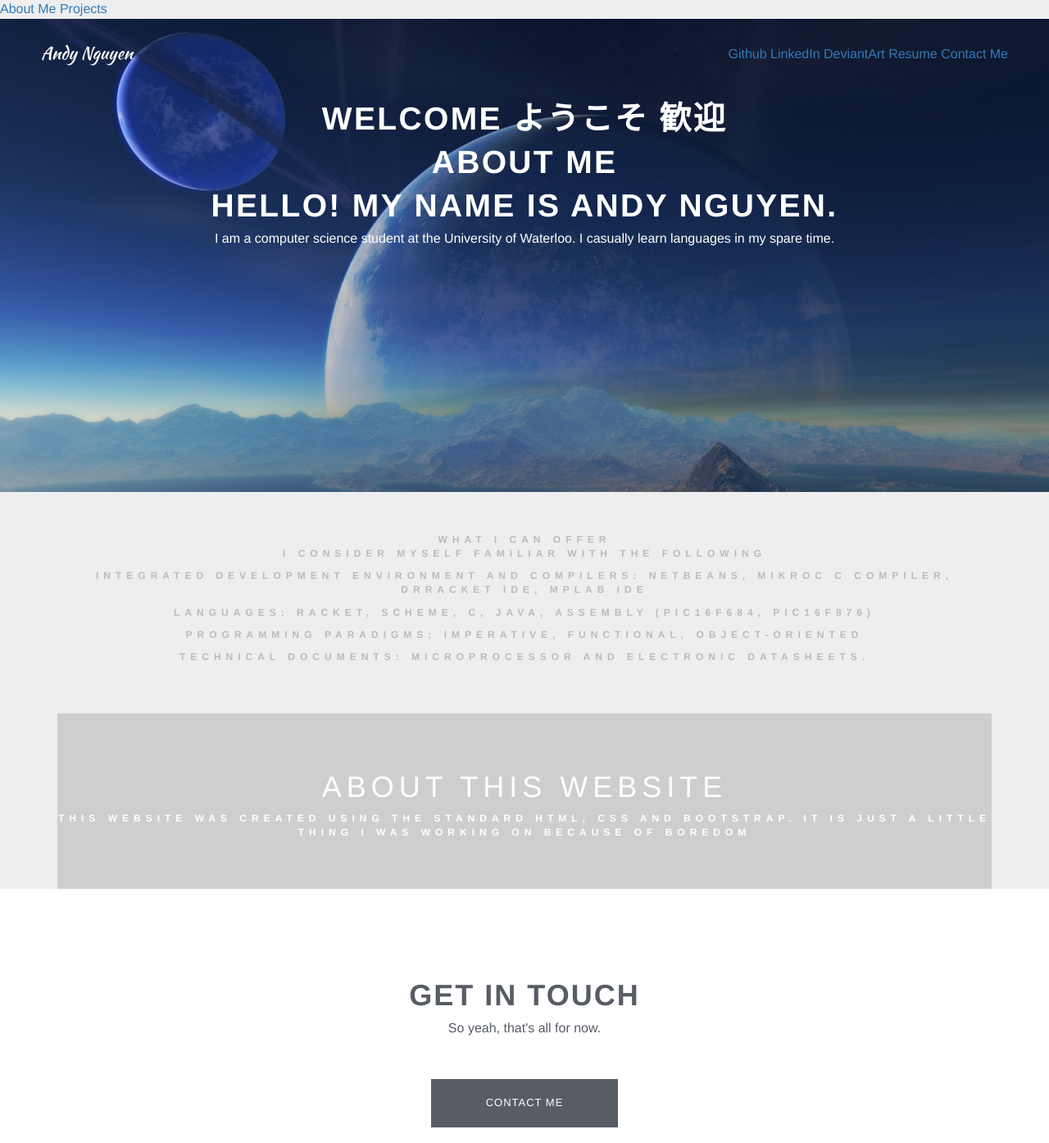
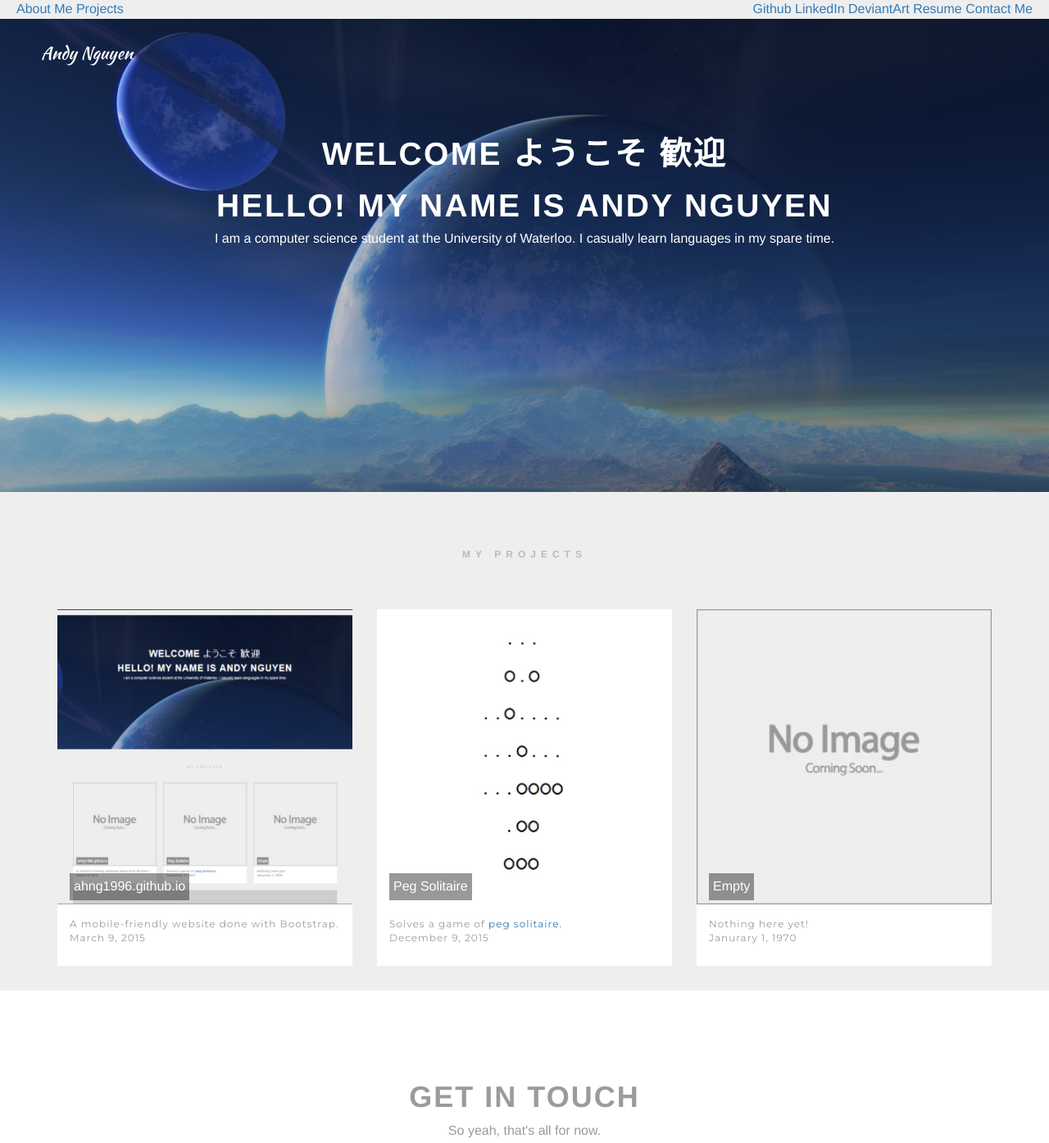
Before and after one commit to Andy-H-Nguyen/old-personal-website, a plain HTML site: page index.html in a window 1280 px wide. Shown: the top 1394 px of the page at 82% size. Drawn offline with nearby package versions, Linux system fonts and the light colour scheme.

Commit message:
added projects

```diff
--- a/css/style.scss
+++ b/css/style.scss
@@ -12,10 +12,12 @@ $grey: #585c65;
 $mediumgrey: #9b9b9b;
 $lightgrey: #eeeeee;
 $blue: #3466a1;
-
+$lightgreen: #33ff00;
 $padding: 10px;
 $margin: 10px;
-
+$screen-sm:768px;
+$screen-md:992px;
+$screen-lg:1200px;
 * {
     position: relative;
     box-sizing: border-box;
@@ -28,11 +30,20 @@ body {
 
 
 header {
+	background: #3300CC;
     max-height: 600px;
     height: 600px;
     overflow: hidden;
 .nav {
     background: $lightgrey;
+	.jump-to {
+	text-align: left;
+	left: 20px;
+		}
+	.social {
+	text-align: right;
+	right: 20px;
+		}
 }
 img {
     position: fixed;
@@ -41,7 +52,7 @@ img {
     margin-left: -600px;
     width: 1200px;
 
-    @media screen {
+    @media screen and (min-width: $screen-lg){
         top: auto;
         left: auto;
         margin: 0;
@@ -62,23 +73,9 @@ img {
         width: 100%;
         text-align: center;
 
-        @media screen {
+        @media screen and (min-width: $screen-lg) {
             bottom: 50%;
         }
-    }
-
-.social {
-        position: absolute;
-        top: 55px;
-        right: 50px;
-        overflow: hidden;
-		color: $white;
-		}
-
-      h1, h2 {
-        width: 100%;
-        color: $white;
-        margin: 0;
     }
 
 h1 {
@@ -91,7 +88,7 @@ h1 {
         span {
             display: block;
 
-            @media screen {
+            @media screen and (min-width: $screen-md) {
                 display: inline;
             }
         }
@@ -102,7 +99,7 @@ h1 {
         width: 70%;
         margin: 0 auto;
 
-        @media screen {
+        @media screen and (min-width: $screen-lg){
             width: 100%;
             margin: 0;
         }
@@ -115,6 +112,7 @@ h1 {
 }
 
 .skills-content {
+    h3 {
         text-transform: uppercase;
         letter-spacing: 0.5em;
         font-size: 12px;
@@ -122,7 +120,39 @@ h1 {
         text-align: center;
         padding: $padding*5 0;
         color: darken($lightgrey, 20%);
- }
+    }
+}
+
+.photo-box {
+        margin: 0 0 $margin*3 0;
+        .image-wrap {
+            img {
+                width: 100%;
+            }
+
+            .likes {
+                position: absolute;
+                bottom: 5px;
+                left: 15px;
+                padding: $padding/2;
+                background: $black;
+                background: rgba($black, 0.4);
+                color: $white;
+            }
+        }
+        .description {
+            font-family: $sub-font;
+            font-size: 12px;
+            background: $white;
+            color: $mediumgrey;
+            letter-spacing: 1px;
+            padding: $padding*1.5;
+            height: 75px;
+            overflow: hidden;
+            white-space: nowrap;
+            text-overflow: ellipsis;
+        }
+    }
 
 .fancy-font {
     font-family: $fancy-font;
@@ -145,11 +175,10 @@ h1 {
 
 footer {
     background: $white;
-	color: $grey;
     padding: $padding*3 0;
     text-align: center;
 
-    @media screen {
+    @media screen and (min-width: $screen-lg) {
         padding: $padding*10 0;
     }
 
@@ -159,12 +188,13 @@ footer {
         font-weight: 700;
         text-transform: uppercase;
         letter-spacing: 2px;
+		color: $mediumgrey;
     }
 
     .about-text {
         padding: 0 $padding*3;
-
-        @media screen {
+		color: $mediumgrey;
+        @media screen and (min-width: $screen-lg) {
             width: 650px;
             margin: 0 auto;
         }
@@ -182,11 +212,11 @@ footer {
         text-decoration: none;
         text-transform: uppercase;
 
-        @media screen {
+        @media screen and (min-width: $screen-md) {
             width: 60%;
         }
 
-        @media screen {
+        @media screen and (min-width: $screen-lg) {
             width: 20%;
             margin-top: $margin*5;
         }
@@ -198,9 +228,9 @@ footer {
 }
 
 .footer-bottom {
-    background: $lightgrey;
+    background: $white;
     padding: $padding $padding*6;
-    border-top: 2px solid $lightgrey;
+    border-top: 4px solid $lightgrey;
     letter-spacing: 2px;
     text-align: center;
     color: $mediumgrey;
--- a/index.html
+++ b/index.html
@@ -2,77 +2,138 @@
 <html>
 <head>
   <meta charset="utf-8">
-    <meta http-equiv="X-UA-Compatible" content="IE=edge">
+  <meta content="IE=edge" http-equiv="X-UA-Compatible">
+
   <title>Andy Nguyen</title>
-    <meta name="viewport" content="width=device-width,user-scalable=no">    <link href='http://fonts.googleapis.com/css?family=Lato:400,700|Kaushan+Script|Montserrat' rel='stylesheet' type='text/css'>
-    <link rel="stylesheet" type="text/css" href="css/style.css">
-    <script type="text/javascript" src="js/modernizr.js"></script>
+  <meta content="width=device-width,user-scalable=no" name="viewport">
+  <link href=
+  'http://fonts.googleapis.com/css?family=Lato:400,700|Kaushan+Script|Montserrat'
+  rel='stylesheet' type='text/css'>
+  <link href="css/style.css" rel="stylesheet" type="text/css">
+  <script src="js/modernizr.js" type="text/javascript"></script>
 </head>
+
+<body>
   <header>
     <img src="img/bg.jpg">
+
     <div class="name fancy-font">
       Andy Nguyen
     </div>
-	<div class="nav">
-	<a href="#about_me">About Me</a>
-	<a href="#skills">Projects</a>
+
+    <section class="nav">
+      <div class="row">
+        <div class="col-md-6">
+          <div class="jump-to">
+            <a href="#about_me">About Me</a> <a href="#projects">Projects</a>
           </div>
-      <div class="titles">
-	  <h1>Welcome ようこそ 歓迎</h1>
-	  <h1><a name="about_me"></a>About Me</h1>
-	  <h1>Hello! <span>My name is Andy Nguyen.</span></h1>
-	  <h2>I am a computer science student at the University of Waterloo. I casually learn languages in my spare time.</h2>
         </div>
+
+        <div class="col-md-6">
           <div class="social">
-	  <a href="https://github.com/ahng1996">Github</a>
-	  <a href="https://www.linkedin.com/profile/view?id=188086411&trk=hp-identity-name">LinkedIn</a>
-	  <a href="http://xebolg.deviantart.com/">DeviantArt</a>
-	  <a href="resume.pdf">Resume</a>
-	  <a href="mailto:andy.h.nguyen1996@gmail.com">Contact Me</a>
+            <a href="https://github.com/ahng1996">Github</a> <a href=
+            "https://www.linkedin.com/profile/view?id=188086411&trk=hp-identity-name">
+            LinkedIn</a> <a href="http://xebolg.deviantart.com/">DeviantArt</a>
+            <a href=
+            "https://onedrive.live.com/redir?resid=C35AAC5E4F694189!4762&authkey=!AHTULjs_0cSTMfI&ithint=file%2cdocx">
+            Resume</a> <a href="mailto:andy.h.nguyen1996@gmail.com">Contact
+            Me</a>
           </div>
-</header>
-<body>
-	  <section class="skills-wrap">
-	  <div class = "container">
-	  <div class = "skills-content"
-	  <h3><a name="skills"></a>What I can offer</h3>
-	  <p>I consider myself familiar with the following</p>
-
-	  <p>Integrated Development Environment and Compilers: NetBeans, MikroC C Compiler, DrRacket IDE, MPLAB IDE</p>
-
-	  <p>Languages: Racket, Scheme, C, Java, Assembly (PIC16F684, PIC16F876)</p>
-
-	  <p>Programming Paradigms: Imperative, Functional, Object-Oriented</p>
-
-	  <p>Technical Documents: microprocessor and electronic datasheets.</p>
         </div>
       </div>
     </section>
-	  <section class="about-site-wrap">
-	  <div class = "container">
-	  <div class= "about-site-content">
-	  <h1>About this website</h2>
-	  <p>This website was created using the standard HTML, CSS and Bootstrap. It is just a little thing I was working on because of boredom</p>
+
+    <div class="titles">
+      <h1>Welcome ようこそ 歓迎</h1>
+      <h1><a name="about_me"></a>Hello! <span>My name is Andy Nguyen</span></h1>
+
+      <h2>I am a computer science student at the University of Waterloo. I
+      casually learn languages in my spare time.</h2>
+    </div>
+  </header>
+
+  <section class="skills-wrap">
+    <div class="container">
+        <div class="row">
+            <div class="col-xs-12">
+                <div class="skills-content">
+
+                    <h3><a name="projects"></a>My Projects</h3>
+                    <div class="row photos-wrap">
+                    <!-- Instafeed target div -->
+                    <div id="instafeed"></div>
+                    <!-- The following HTML will be our template inside instafeed -->
+                    <div class="col-xs-12 col-sm-6 col-md-4 col-lg-4">
+                        <div class="photo-box">
+                            <div class="image-wrap">
+                                <img src="img/web.jpg">
+                                <div class="likes">ahng1996.github.io</div>
+                            </div>
+                            <div class="description">
+                                A mobile-friendly website done with Bootstrap.
+                                <div class="date">March 9, 2015</div>
+                            </div>
+                        </div>
+                    </div>
+                    <div class="col-xs-12 col-sm-6 col-md-4 col-lg-4">
+                        <div class="photo-box">
+                            <div class="image-wrap">
+                                <img src="img/solitaire.jpg">
+                                <div class="likes">Peg Solitaire</div>
+                            </div>
+                            <div class="description">
+                                Solves a game of <a href="http://en.wikipedia.org/wiki/Peg_solitaire">peg solitaire.</a>
+                                <div class="date">December 9, 2015</div>
+                            </div>
+                        </div>
+                    </div>
+                    <div class="col-xs-12 col-sm-6 col-md-4 col-lg-4">
+                        <div class="photo-box">
+                            <div class="image-wrap">
+                                <img src="img/placeholder.jpg">
+                                <div class="likes">Empty</div>
+                            </div>
+                            <div class="description">
+                                Nothing here yet!
+                                <div class="date">Janurary 1, 1970</div>
+                            </div>
+                        </div>
+                    </div>
+                        </div>
+                </div>
+            </div>
         </div>
     </div>
   </section>
+<!--
+  <section class="about-site-wrap">
+    <div class="container">
+      <div class="about-site-content">
+        <h1>About this website</h1>
+
+        <p>This website was created using the standard HTML, CSS and Bootstrap.
+        It is just a little thing I was working on because of boredom</p>
+      </div>
+    </div>
+  </section>
+-->
   <footer>
     <div class="container">
       <div class="row">
         <div class="col-xs-12">
           <h4>Get in touch</h4>
-            <p class="about-text">So yeah, that's all for now.</p>
-            <a class="contact-now-btn" href="#">Contact Me</a>
+
+          <p class="about-text">So yeah, that's all for now.</p><a class=
+          "contact-now-btn" href="mailto:andy.h.nguyen1996@gmail.com">Contact
+          Me</a>
         </div>
       </div>
     </div>
   </footer>
+
   <section class="footer-bottom">
-	2014 &copy; Andy Nguyen. All rights reserved.
-    <script src="https://ajax.googleapis.com/ajax/libs/jquery/1/jquery.min.js"></script>
-	<script type="text/javascript" src="js/instafeed.min.js"></script>
-	<script type="text/javascript" src="js/bootstrap.js"></script>
-	<script type="text/javascript" src="js/app.js"></script>
+    2014 &copy; Andy Nguyen. All rights reserved. <script src=
+    "https://ajax.googleapis.com/ajax/libs/jquery/1/jquery.min.js"></script> <script src="js/instafeed.min.js" type="text/javascript"></script> <script src="js/bootstrap.js" type="text/javascript"></script> <script src="js/app.js" type="text/javascript"></script>
   </section>
 </body>
 </html>
```
Also changed, not shown: css/style.css, img/Placeholder.jpg (added), img/solitaire.jpg (added), img/web.jpg (added), 1 other file. Lines whose indentation alone changed are shown as unchanged.
